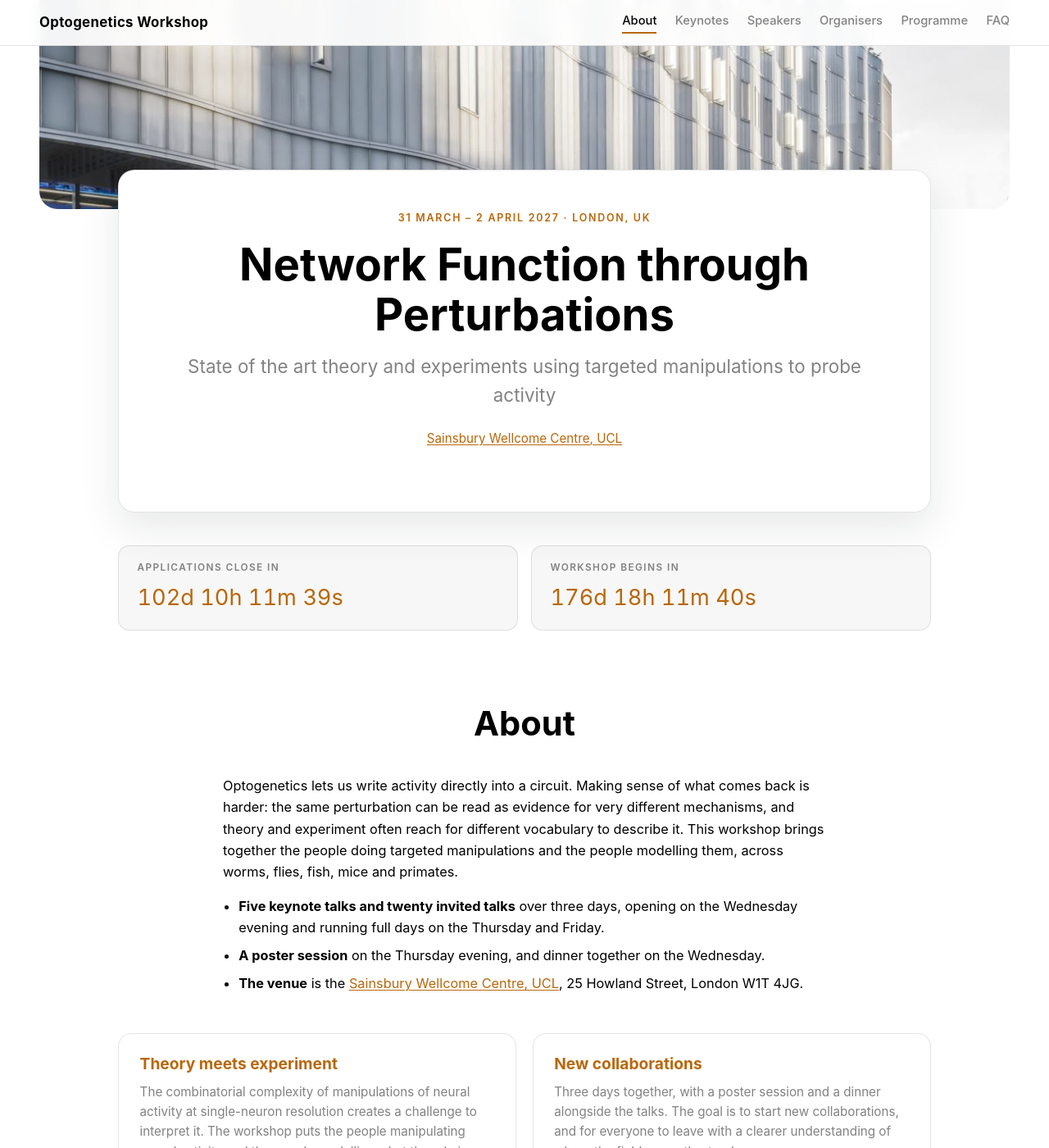
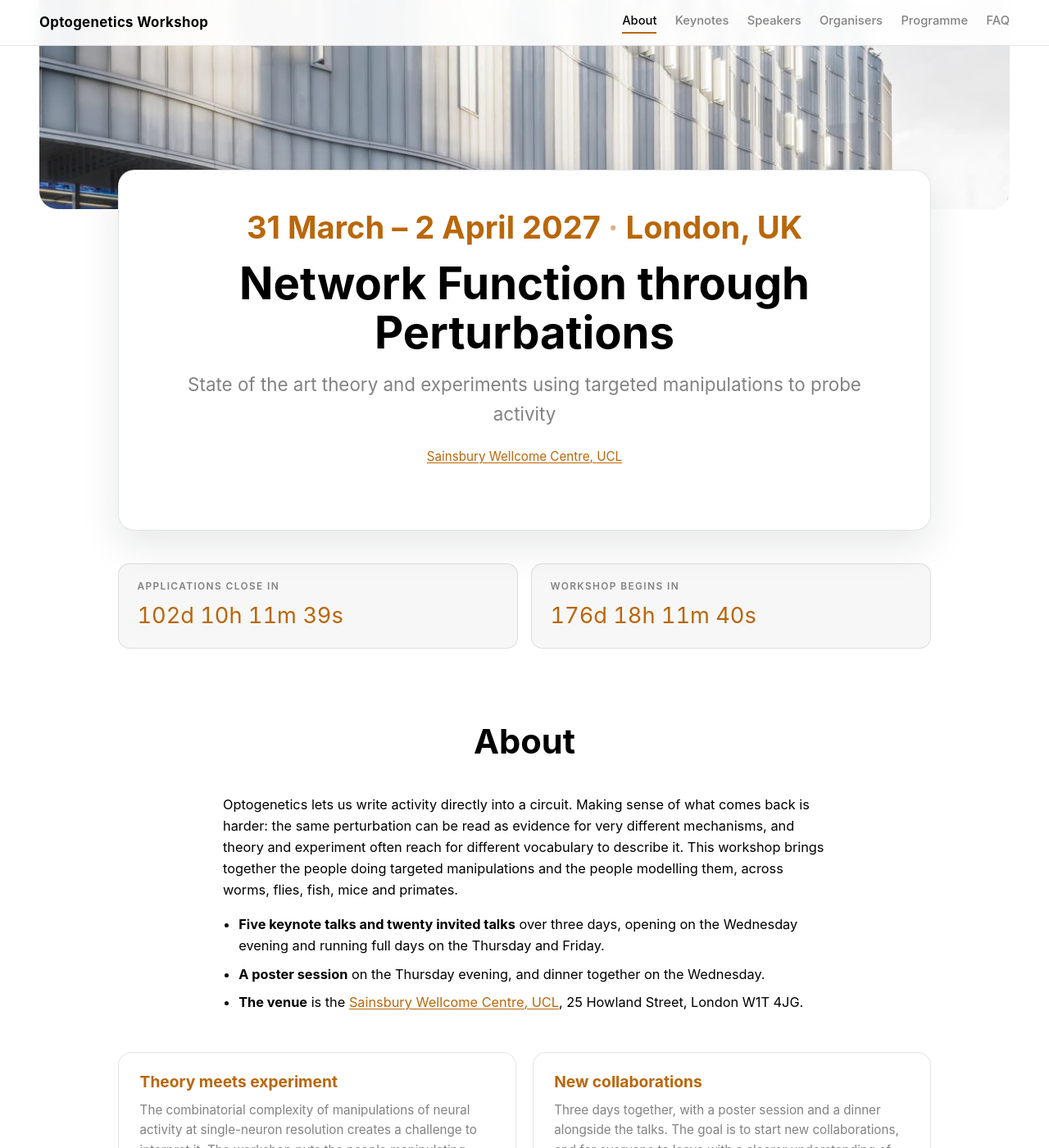
Before and after one commit to PalmigianoLab/SWC_optogenetics_workshop_2027, a Jekyll site: the page built from index.html, in a window 1280 px wide and 1400 px high, scrolled down 396 px. Shown: the whole window at 82% size. Built offline with Jekyll 4.4.1, drawn with Linux system fonts in a browser that asks for light colours.

Commit message:
Make the dates and place in the hero larger, at 70% of the title size

```diff
--- a/_includes/hero.html
+++ b/_includes/hero.html
@@ -6,7 +6,7 @@
   </div>
 
   <div class="hero__card">
-    <p class="eyebrow">{{ site.workshop.dates }} · {{ site.workshop.location }}</p>
+    <p class="hero__dates"><span>{{ site.workshop.dates }}</span> <span class="dot">·</span> <span>{{ site.workshop.location }}</span></p>
     <h1>{{ site.title }}</h1>
     <p class="hero__tagline">{{ site.tagline }}</p>
     <div class="hero__meta">
--- a/assets/css/style.scss
+++ b/assets/css/style.scss
@@ -138,6 +138,16 @@ h1, h2, h3 { font-family: var(--display); font-weight: 700; line-height: 1.12; m
   text-align: center;
   box-shadow: 0 18px 48px rgba(23, 33, 31, 0.10);
 }
+/* Dates and place, at 70% of the title size below. */
+.hero__dates {
+  font-family: var(--display);
+  font-size: clamp(1.4rem, 3.64vw, 2.38rem);
+  font-weight: 700;
+  line-height: 1.15;
+  color: var(--pine);
+  margin: 0 0 0.9rem;
+}
+.hero__dates span { white-space: nowrap; }
 .hero__card h1 { font-size: clamp(2rem, 5.2vw, 3.4rem); }
 .hero__tagline {
   font-family: var(--display);
```
